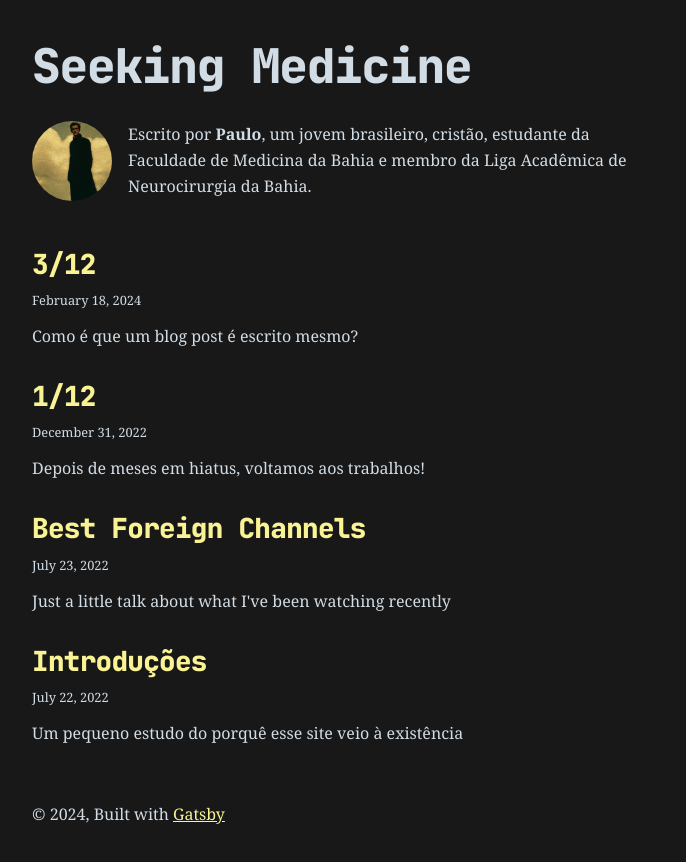
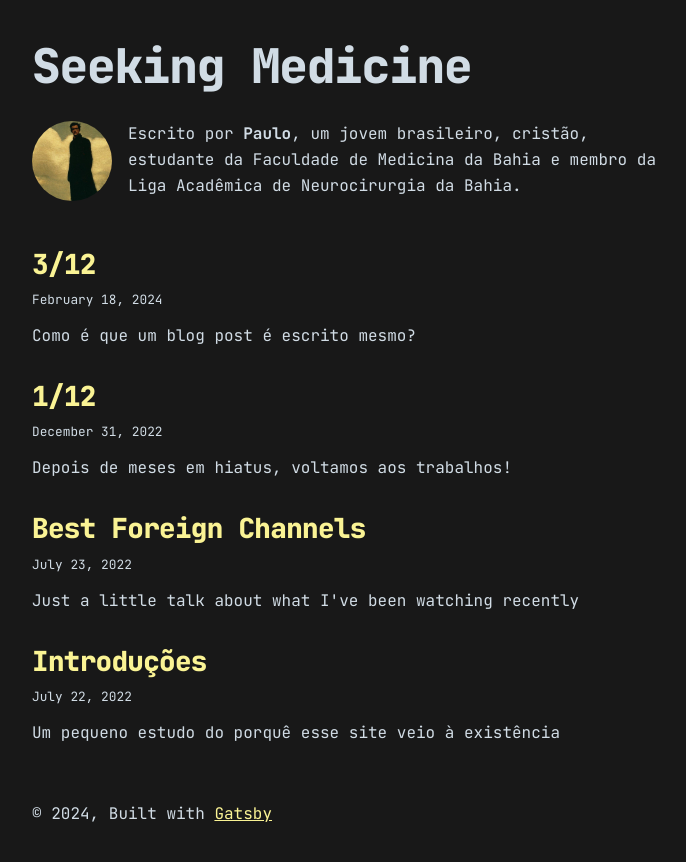
Before and after one commit to parasempremarcus/seeking_medicine, a Gatsby site: page / in a window 1280 px wide. Shown: the whole page, without its empty margins (292-978 px from the left). Built offline with nearby package versions, Linux system fonts and the light colour scheme; Gatsby itself is replaced by a stand-in of ours; a web font is replaced by a local one.

Commit message:
Update style.css

```diff
--- a/src/style.css
+++ b/src/style.css
@@ -31,7 +31,7 @@
   --fontFamily-sans: "JetBrains Mono", system-ui, -apple-system, BlinkMacSystemFont,
     "Segoe UI", Roboto, "Helvetica Neue", Arial, "Noto Sans", sans-serif,
     "Apple Color Emoji", "Segoe UI Emoji", "Segoe UI Symbol", "Noto Color Emoji";
-  --fontFamily-serif: "JetBrains Mono Light", "Georgia", Cambria, "Times New Roman",
+  --fontFamily-serif: "JetBrains Mono", "Georgia", Cambria, "Times New Roman",
     Times, serif;
   --font-body: var(--fontFamily-serif);
   --font-heading: var(--fontFamily-sans);
```
